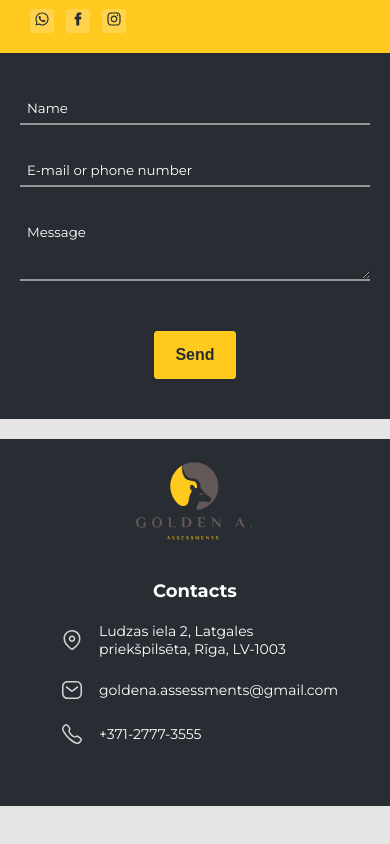
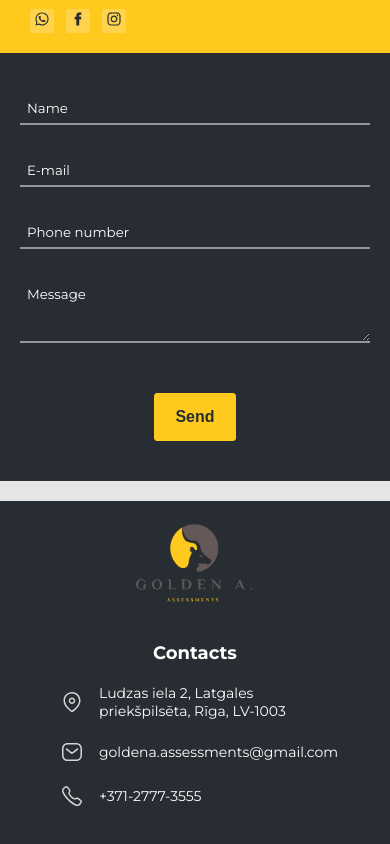
Before and after one commit to Sofiniks/next_energo, a Next.js app: page /en in a window 390 px wide. Shown: the part 2097-2941 px from the top of the page. Before the commit the page ends 2903 px from the top, so only its background shows below. Built offline with nearby package versions, Linux system fonts and the light colour scheme.

Commit message:
Phone number input

```diff
--- a/src/components/contactForm/ContactForm.tsx
+++ b/src/components/contactForm/ContactForm.tsx
@@ -209,16 +209,17 @@ const FormElement = () => {
   const [formData, setFormData] = useState({
     name: '',
     email: '',
+    phone: '',
     message: '',
   });
   useEffect(() => {
     if (serviceNameParam) {
       setFormData({
         ...formData,
-        message: t('form.textAreaMessage', {serviceName: serviceNameParam}),
+        message: t('form.textAreaMessage', { serviceName: serviceNameParam }),
       });
     }
-  // eslint-disable-next-line react-hooks/exhaustive-deps
+    // eslint-disable-next-line react-hooks/exhaustive-deps
   }, [serviceNameParam]);
   const handleChange = (e: any) => {
     const { name, value } = e.target;
@@ -230,6 +231,7 @@ const FormElement = () => {
     setFormData({
       name: '',
       email: '',
+      phone: '',
       message: '',
     });
     setIsModalOpen(true);
@@ -258,6 +260,16 @@ const FormElement = () => {
           required
         />
         <ValidationError prefix="Email" field="email" errors={state.errors} />
+        <input
+          id="phone"
+          type="text"
+          name="phone"
+          placeholder={t('form.placeholders.phone')}
+          value={formData.phone}
+          onChange={handleChange}
+          required
+        />
+        <ValidationError prefix="Phone" field="phone" errors={state.errors} />
         <textarea
           id="message"
           name="message"
--- a/src/messages/en.json
+++ b/src/messages/en.json
@@ -70,7 +70,8 @@
             "heading2": "We will get back to you as soon as we can!",
             "placeholders": {
                 "name": "Name",
-                "email": "E-mail or phone number",
+                "email": "E-mail",
+                "phone": "Phone number",
                 "message": "Message"
             },
             "button": "Send",
--- a/src/messages/lv.json
+++ b/src/messages/lv.json
@@ -72,7 +72,8 @@
             "heading2": "Mēs ar jums sazināsimies, cik drīz vien varēsim!",
             "placeholders": {
                 "name": "Vārds",
-                "email": "E-pasts vai tālruņa numurs",
+                "email": "E-pasts",
+                "phone": "Tālruņa numurs",
                 "message": "Ziņojums"
             },
             "button": "Nosūtīt",
--- a/src/messages/ru.json
+++ b/src/messages/ru.json
@@ -71,7 +71,8 @@
             "heading2": "Мы вам ответим, как только сможем!",
             "placeholders": {
                 "name": "Имя",
-                "email": "E-mail или номер телефона",
+                "email": "E-mail",
+                "phone": "Номер телефона",
                 "message": "Сообщение"
             },
             "button": "Отправить",
```
